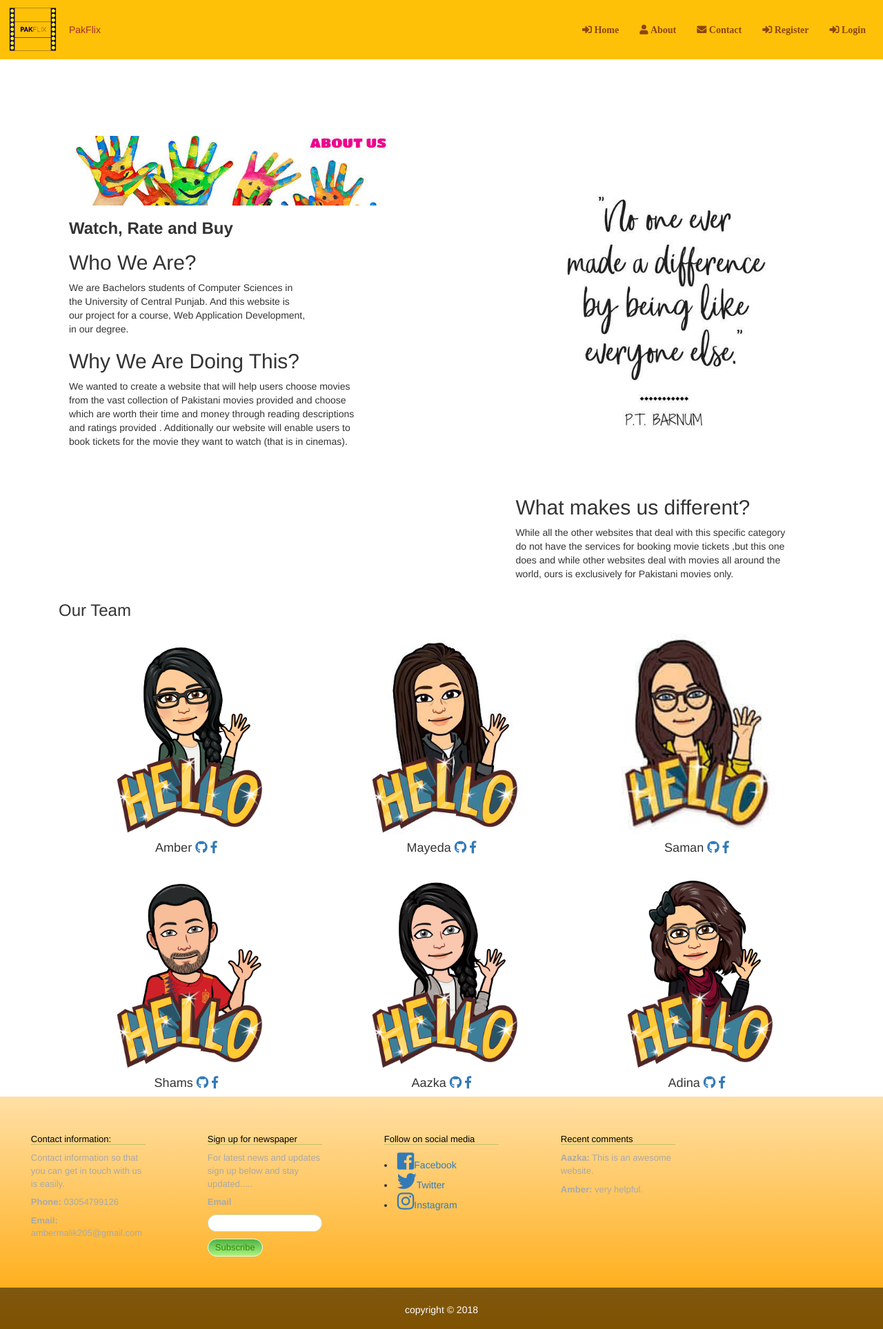
After one commit to Aazka/Pakflix, a PHP site: page /about.php in a window 1280 px wide. The commit adds this page. Shown: the whole page at 69% size. Run offline with PHP 8.4, Linux system fonts and the light colour scheme; some libraries are stand-ins or nearby versions.

Commit message:
header and footer added

```diff
--- a/ContactwebPage.html
+++ b/ContactwebPage.html
@@ -185,10 +185,10 @@
     <nav>
         <ul>
             <li><a href="index.html" class="active"><i class="fas fa-home"></i> home</a></li>
-            <li><a href="about.html" class="active"><i class="fas fa-user-tie"></i> About</a></li>
+            <li><a href="about.php" class="active"><i class="fas fa-user-tie"></i> About</a></li>
             <li><a href="ContactwebPage.html"><i class="fas fa-file-contract"></i> Contact </a></li>
             <li><a href="registration.html"><i class="fas fa-registered"></i> Registration</a></li>
-            <li><a href="login.html"><i class="fas fa-sign-in-alt"></i> Login</a> </li>
+            <li><a href="login.php"><i class="fas fa-sign-in-alt"></i> Login</a> </li>
         </ul>
     </nav>
     <div class="menu-toggle"><i class="fa fa-bars" aria-hidden="true"></i>
--- /dev/null
+++ b/Footer.php
@@ -0,0 +1,40 @@
+
+
+<div id="footer">
+    <div class="footer">
+        <div class="widget-footer">
+            <div class="wrap-container">
+                <div class="widgets">
+                    <h4>Contact information:</h4>
+                     <p> Contact information so that you can get in touch with us is easily.</p>
+                     <p><strong>Phone:</strong> 03054799126</p>
+                     <p><strong>Email:</strong> ambermalik205@gmail.com</p>
+                 </div>
+                 <div class="widgets">
+                     <h4>Sign up for newspaper</h4>
+                     <p> For latest news and updates sign up below and stay updated.....</p>
+                     <p><strong>Email</strong></p>
+                     <input type="text" class="subscribe-text" pattern="[a-z0-9._%+-]+@[a-z0-9.-]+\.[a-z]{2,}$"><br>
+                    <!-- <input type="text" value="Subscribe" class="subscribe-btn">-->
+                     <button type="Subscribe" class="subscribe-btn">Subscribe</button>
+                      </div>
+                       <div class="widgets">
+                           <h4>Follow on social media</h4>
+
+                           <li><a href="https://www.facebook.com"><span class="fab fa-facebook-square fa-2x "></span>Facebook</a></li>
+                           <li><a href="https://www.twitter.com"><span class="fab fa-twitter fa-2x"></span>Twitter</a></li>
+                           <li> <a href="https://www.instagram.com"><span class="fab fa-instagram fa-2x"></span>Instagram</a></li>
+
+                       </div>
+                       <div class="widgets">
+                           <h4>Recent comments</h4>
+                           <p><strong>Aazka:</strong>  This is an awesome website.</p>
+                           <p><strong>Amber:</strong>  very helpful.</p>
+                       </div>
+                   </div>
+               </div>
+               <div class="main-footer">
+                   <p>copyright &copy; 2018</p>
+               </div>
+           </div>
+       </div>
--- a/ForgetPass.html
+++ b/ForgetPass.html
@@ -51,11 +51,11 @@
                     <ul class= "nav navbar-nav navbar-right navbarcolumn" >
 
                         <li ><a href="index.html" class="fa fa-sign-in-alt" > Home</a></li>
-                        <li></i> <a href="about.html" class="fa fa-user"> About</a></li>
+                        <li></i> <a href="about.php" class="fa fa-user"> About</a></li>
                         <li><a href="#" class="fa fa-envelope"> Contact</a></li>
                         <li><a href="registration.html" class="fa fa-sign-in-alt" > Register</a></li>
                         <li >
-                            <a href="login.html" class="fa fa-sign-in-alt" style="padding-right: 30px" > Login</a>
+                            <a href="login.php" class="fa fa-sign-in-alt" style="padding-right: 30px" > Login</a>
                         </li>
 
 
--- /dev/null
+++ b/Header.php
@@ -0,0 +1,32 @@
+<div id="header">
+    <header class="header">
+        <!--  NavBar Area -->
+        <nav class="navbar navbar-expand-md navbar-dark bg-warning navbar-fixed-top websiteheader"  >
+            <div>
+                <img src="image/pakflix1.png" alt="logo" style="width: 75px;height:75px">
+            </div>
+            <span class=" navbar-text navbar-left d-inline websiteheader2 ">
+          <a class="websitename" href="Index.html" style="color: brown"> PakFlix </a>
+        </span>
+            <button class="navbar-toggler navbar-right navbarbutton" type="button" data-toggle="collapse" data-target="#collapse_target" >
+                <span class="sr-only">Togggle navigation</span>
+                <div  class="fa fa-align-justify fa-2x nav navbar-right navigationicon"></div>
+            </button>
+            <div class=" collapse navbar-collapse" id="collapse_target">
+                <ul class= "nav navbar-nav navbar-right navbarcolumn" >
+
+                    <li ><a href="index.html" class="fa fa-sign-in-alt" > Home</a></li>
+                    <li></i> <a href="about.php" class="fa fa-user"> About</a></li>
+                    <li><a href="#" class="fa fa-envelope"> Contact</a></li>
+                    <li><a href="registration.html" class="fa fa-sign-in-alt" > Register</a></li>
+                    <li >
+                        <a href="login.php" class="fa fa-sign-in-alt" style="padding-right: 30px" > Login</a>
+                    </li>
+
+
+                </ul>
+            </div>
+
+        </nav>
+    </header>
+</div>
--- /dev/null
+++ b/about.php
@@ -0,0 +1,179 @@
+<!DOCTYPE html>
+<html lang="en">
+<meta name="viewport" content="width=device-width initial-scale=1.0">
+<meta name="keywords" content="html,css,javascript,xml">
+<meta name="discription" content="Pakflix films">
+<meta name="author" content="Unbreen zafar, Aazka iqbal,Saman khan,Mayeda meraj,Adina mudassar,shams uz zaman">
+<head>
+    <meta charset="UTF-8">
+    <title>About Us</title>
+    <link rel="stylesheet" href="bootstrap.css">
+    <link rel="stylesheet" href="https://maxcdn.bootstrapcdn.com/bootstrap/3.3.7/css/bootstrap.min.css">
+    <link rel="stylesheet" href="https://use.fontawesome.com/releases/v5.4.2/css/all.css">
+    <script src="https://ajax.googleapis.com/ajax/libs/jquery/3.3.1/jquery.min.js"></script>
+    <script src="https://maxcdn.bootstrapcdn.com/bootstrap/3.3.7/js/bootstrap.min.js"></script>
+    <link rel="stylesheet" href="style2.css">
+</head>
+<body>
+<div id="wrapper">
+    <!--<div id="header">
+        <header class="header">
+             NavBar Area
+            <nav class="navbar navbar-expand-md navbar-dark bg-warning navbar-fixed-top websiteheader"  >
+                <div>
+                    <img src="image/pakflix1.png" alt="logo" style="width: 75px;height:75px">
+                </div>
+                <span class=" navbar-text navbar-left d-inline websiteheader2 ">
+          <a class="websitename" href="Index.html" style="color: brown"> PakFlix </a>
+        </span>
+                <button class="navbar-toggler navbar-right navbarbutton" type="button" data-toggle="collapse" data-target="#collapse_target" >
+                    <span class="sr-only">Togggle navigation</span>
+                    <div  class="fa fa-align-justify fa-2x nav navbar-right navigationicon"></div>
+                </button>
+                <div class=" collapse navbar-collapse" id="collapse_target">
+                    <ul class= "nav navbar-nav navbar-right navbarcolumn" >
+
+                        <li ><a href="index.html" class="fa fa-sign-in-alt" > Home</a></li>
+                        <li></i> <a href="about.php" class="fa fa-user"> About</a></li>
+                        <li><a href="#" class="fa fa-envelope"> Contact</a></li>
+                        <li><a href="registration.html" class="fa fa-sign-in-alt" > Register</a></li>
+                        <li >
+                            <a href="login.html" class="fa fa-sign-in-alt" style="padding-right: 30px" > Login</a>
+                        </li>
+
+
+                    </ul>
+                </div>
+
+            </nav>
+        </header>
+    </div>-->
+
+    <?php
+    require "Header.php"
+    ?>
+    <div id="main-content">
+        <div id="breadcrumb">
+            <div class="container">
+                <div class="breadcrumb">
+                    <li><a href="index.html">Home</a></li>
+                    <li>About Us</li>
+                </div>
+            </div>
+        </div>
+        <div>
+
+
+
+        </div>
+        <div class="aboutus">
+            <div class="container">
+                <hr>
+                <div class="col-sm-7 wow fadeInDown" data-wow-duration="1000ms" data-wow-delay="300ms">
+                    <img src="image/7.jpg" class="img-responsive " style="padding-top: 100px">
+                    <h3 class="slogan"><b>Watch, Rate and Buy</b></h3>
+                    <h2>Who We Are?</h2>
+                    <p>We are Bachelors students of Computer Sciences in
+                        <br>the University of Central Punjab.
+                        And this website is <br> our project for a course, Web Application Development, <br>in our degree.   </p>
+                    <h2> Why We Are Doing This?</h2>
+                    <p>We wanted to create a website that will help users choose movies <br> from the vast collection of
+                        Pakistani movies provided and choose<br> which  are worth their time and money through reading descriptions<br>
+                        and ratings provided . Additionally  our website will enable users to<br> book tickets for the movie they want to watch
+                        (that is in cinemas). </p>
+                </div>
+                <div class="col-sm-5 wow fadeInDown" data-wow-duration="1000ms" data-wow-delay="600ms">
+                    <div class="skill">
+                        <img src="image/diff.jpg" class="img-responsive" style="padding-top: 100px">
+                        <h2>What makes us different?</h2>
+
+                        <p>While all the other websites that deal with this specific category<br>
+                            do not have the services for booking movie tickets ,but this one<br>
+                            does and while other websites deal with movies all around the<br>
+                            world, ours is exclusively for Pakistani movies only. </p>
+                    </div>
+                </div>
+            </div>
+        </div>
+
+        <div class="our-team">
+            <div class="container">
+                <h3>Our Team</h3>
+                <div class="text-center">
+                    <div class="col-sm-4 wow fadeInDown" data-wow-duration="1000ms" data-wow-delay="300ms">
+                        <img src="image/1.png" width="300" height="300" alt="Amber">
+                        <h4>Amber <a href=  " https://github.com/unbreenzafar"> <i class="fab fa-github"></i></a>
+                            <a href=  "https://www.facebook.com/amber.malik.96199"><i class="fab fa-facebook-f"></i></a>      </h4>
+                        <p></p>
+                    </div>
+                    <div class="col-sm-4 wow fadeInDown" data-wow-duration="1000ms" data-wow-delay="600ms">
+                        <img src="image/2.jpg" width="300" height="300" alt="Mayeda">
+                        <h4>Mayeda <a href=  "https://github.com/MayedaMeraj"> <i class="fab fa-github"></i></a>
+                            <a href=  "https://www.facebook.com/mayeda.meraj"><i class="fab fa-facebook-f"></i></a></h4>
+                    </div>
+                    <div class="col-sm-4 wow fadeInDown" data-wow-duration="1000ms" data-wow-delay="900ms">
+                        <img src="image/3.jpg" width="300" height="300" alt="Saman">
+                        <h4>Saman   <a href=  "https://github.com/SamanKhann"> <i class="fab fa-github"></i></a>
+                            <a href=  "https://www.facebook.com/profile.php?id=100006636043966"><i class="fab fa-facebook-f"></i></a></h4>
+                    </div>
+                    <div class="col-sm-4 wow fadeInDown" data-wow-duration="1000ms" data-wow-delay="300ms">
+                        <img src="image/4.png" width="300" height="300"alt="Shams">
+                        <h4>Shams <a href=  "https://github.com/shamsi434"> <i class="fab fa-github"></i></a>
+                            <a href=  "https://www.facebook.com/shams.zam"><i class="fab fa-facebook-f"></i></a></h4>
+                    </div>
+                    <div class="col-sm-4 wow fadeInDown" data-wow-duration="1000ms" data-wow-delay="600ms">
+                        <img src="image/5.png" width="300" height="300" alt="Aazka">
+                        <h4>Aazka <a href=  "https://github.com/Aazka"> <i class="fab fa-github"></i></a>
+                            <a href=  "https://facebook.com/aazka.iqbal"><i class="fab fa-facebook-f"></i></a>
+                        </h4>
+                    </div>
+                    <div class="col-sm-4 wow fadeInDown" data-wow-duration="1000ms" data-wow-delay="900ms">
+                        <img src="image/6.png" width="300" height="300"  alt="Adina">
+                        <h4>Adina <a href=  "https://github.com/adinaMudassar"> <i class="fab fa-github"></i></a>
+                            <a href=  "https://facebook.com/adina.mudassar"><i class="fab fa-facebook-f"></i></a></h4>
+                    </div>
+                </div>
+            </div>
+        </div>
+    </div>
+   <!-- <div id="footer">
+        <div class="footer">
+            <div class="widget-footer">
+                <div class="wrap-container">
+                    <div class="widgets">
+                        <h4>Contact information</h4>
+                        <p> Contact information so that you can get in touch with us is easily.</p>
+                        <p><strong>Phone:</strong> <br> 03054799126</p>
+                        <p><strong>Email</strong> ambermalik205@gmail.com</p>
+                    </div>
+                    <div class="widgets">
+                        <h4>Sign up for newspaper</h4>
+                        <p>  For latest news and updates sign up below and stay updated.....</p>
+                        <p><strong>Email</strong></p>
+                        <input type="text" class="subscribe-text" pattern="[a-z0-9._%+-]+@[a-z0-9.-]+\.[a-z]{2,}$"><br>
+                        <button type="Subscribe" class="subscribe-btn">Subscribe</button>
+                    </div>
+                    <div class="widgets">
+                        <h4>Follow on social media</h4>
+                        <li><a href="https://www.facebook.com"><span class="fab fa-facebook-square fa-2x "></span>Facebook</a></li>
+                        <li><a href="https://www.twitter.com"><span class="fab fa-twitter fa-2x"></span>Twitter</a></li>
+                        <li> <a href="https://www.instagram.com"><span class="fab fa-instagram fa-2x"></span>Instagram</a></li>
+                    </div>
+                    <div class="widgets">
+                        <h4>Recent comments</h4>
+                        <p><strong>Aazka:</strong>  This is an awesome website</p>
+                        <p><strong>Amber:</strong>  very helpful.</p>
+                    </div>
+                </div>
+            </div>
+            <div class="main-footer">
+                <p>copyright &copy; 2018</p>
+            </div>
+        </div>
+    </div>-->
+    <?php
+    require "Footer.php"
+    ?>
+</div>
+</body>
+</html>
--- a/index.html
+++ b/index.html
@@ -37,11 +37,11 @@
                     <ul class= "nav navbar-nav navbar-right navbarcolumn" >
 
                         <li ><a href="index.html" class="fa fa-sign-in-alt" > Home</a></li>
-                        <li></i> <a href="about.html" class="fa fa-user"> About</a></li>
+                        <li></i> <a href="about.php" class="fa fa-user"> About</a></li>
                         <li><a href="#" class="fa fa-envelope"> Contact</a></li>
                         <li><a href="registration.html" class="fa fa-sign-in-alt" > Register</a></li>
                         <li >
-                            <a href="login.html" class="fa fa-sign-in-alt" style="padding-right: 30px" > Login</a>
+                            <a href="login.php" class="fa fa-sign-in-alt" style="padding-right: 30px" > Login</a>
                         </li>
 
 
--- a/registration.html
+++ b/registration.html
@@ -49,11 +49,11 @@
                     <ul class= "nav navbar-nav navbar-right navbarcolumn" >
 
                         <li ><a href="index.html" class="fa fa-sign-in-alt" > Home</a></li>
-                        <li></i> <a href="about.html" class="fa fa-user"> About</a></li>
+                        <li></i> <a href="about.php" class="fa fa-user"> About</a></li>
                         <li><a href="#" class="fa fa-envelope"> Contact</a></li>
                         <li><a href="registration.html" class="fa fa-sign-in-alt" > Register</a></li>
                         <li >
-                            <a href="login.html" class="fa fa-sign-in-alt" style="padding-right: 30px" > Login</a>
+                            <a href="login.php" class="fa fa-sign-in-alt" style="padding-right: 30px" > Login</a>
                         </li>
 
 
--- a/style2.css
+++ b/style2.css
@@ -86,6 +86,7 @@ a:hover
 
 .footer{
     clear:both;
+    margin: auto;
     width:100%;
     min-height:300px;
     background-image: linear-gradient(rgba(255,165,0,0.35),orange);
```
Also changed, not shown: about.html (deleted, +0 -172 lines), login.php (renamed from login.html, +15 -11 lines).
